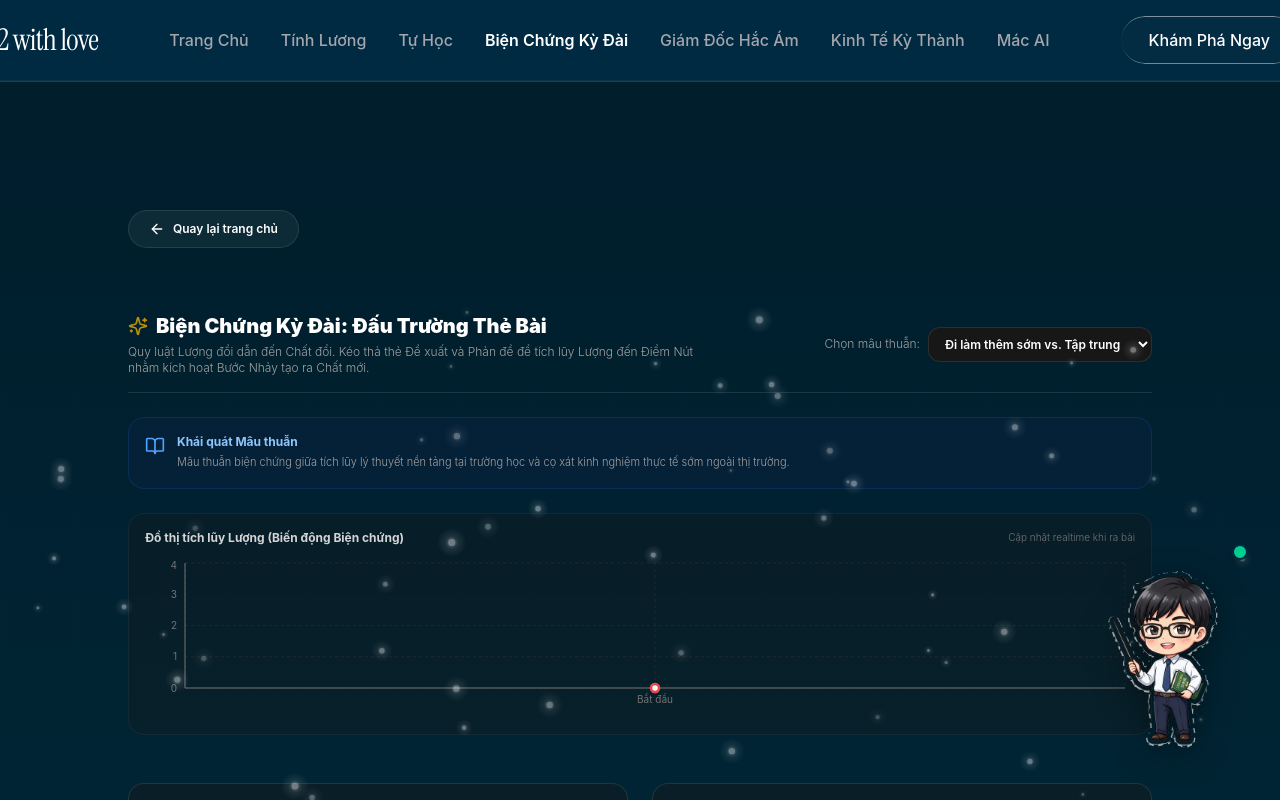
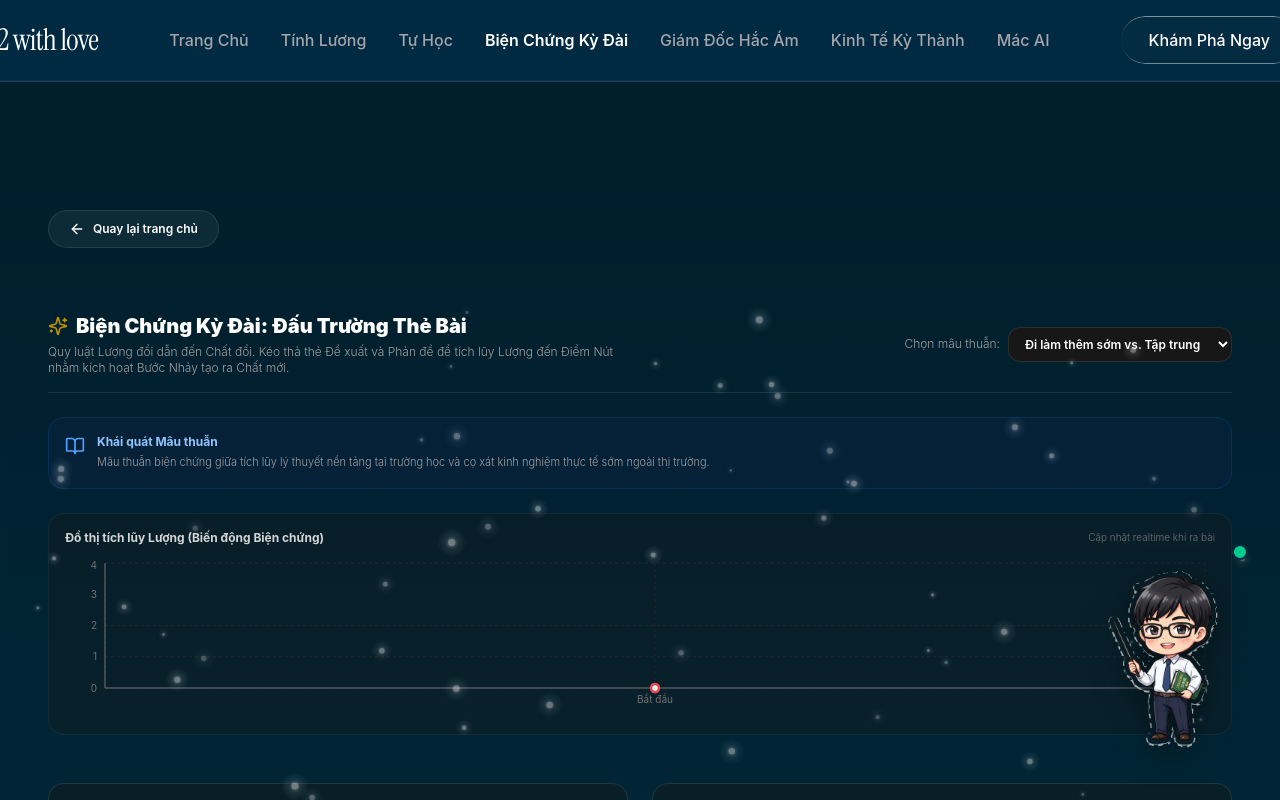
Before and after one commit to trungtran2511/mac-lenin-2, a React (Vite) app: page / in a window 1280 px wide. Both pictures are taken after a click on the button "Biện Chứng Kỳ Đài". Shown: the top 800 px of the page. Built offline with nearby package versions, Linux system fonts and the light colour scheme; a web font is replaced by a local one.

Commit message:
feat(layout): expand game section wrappers to max-w-7xl and adjust paddings to stretch UI horizontally

```diff
--- a/src/App.tsx
+++ b/src/App.tsx
@@ -1708,8 +1708,8 @@ export default function App() {
 
       {/* 8. DIALECTICAL DEBATE SECTION */}
       {activeView === "market-dynamics" && (
-        <section id="market-dynamics" className="subpage-shell relative bg-background px-6 md:px-28 py-32 border-t border-white/10 flex flex-col items-center min-h-[75vh]">
-          <div className="max-w-5xl w-full space-y-12 animate-fade-rise">
+        <section id="market-dynamics" className="subpage-shell relative bg-background px-4 md:px-12 py-32 border-t border-white/10 flex flex-col items-center min-h-[75vh]">
+          <div className="max-w-7xl w-full space-y-12 animate-fade-rise">
 
             {/* Back Button */}
             <div className="pb-4">
@@ -1736,8 +1736,8 @@ export default function App() {
 
       {/* 9. ETHICAL BOSS CHALLENGE SECTION */}
       {activeView === "ethical-challenge" && (
-        <section id="ethical-challenge" className="subpage-shell relative bg-background px-6 md:px-28 py-32 border-t border-white/10 flex flex-col items-center min-h-[75vh]">
-          <div className="max-w-5xl w-full space-y-12 animate-fade-rise">
+        <section id="ethical-challenge" className="subpage-shell relative bg-background px-4 md:px-12 py-32 border-t border-white/10 flex flex-col items-center min-h-[75vh]">
+          <div className="max-w-7xl w-full space-y-12 animate-fade-rise">
 
             {/* Back Button */}
             <div className="pb-4">
@@ -1764,8 +1764,8 @@ export default function App() {
 
       {/* 10. GDP SECTOR MATRIX SECTION */}
       {activeView === "gdp-sectors" && (
-        <section id="gdp-sectors" className="subpage-shell relative bg-background px-6 md:px-28 py-32 border-t border-white/10 flex flex-col items-center min-h-[75vh]">
-          <div className="max-w-5xl w-full space-y-12 animate-fade-rise">
+        <section id="gdp-sectors" className="subpage-shell relative bg-background px-4 md:px-12 py-32 border-t border-white/10 flex flex-col items-center min-h-[75vh]">
+          <div className="max-w-7xl w-full space-y-12 animate-fade-rise">
 
             {/* Back Button */}
             <div className="pb-4">
```
